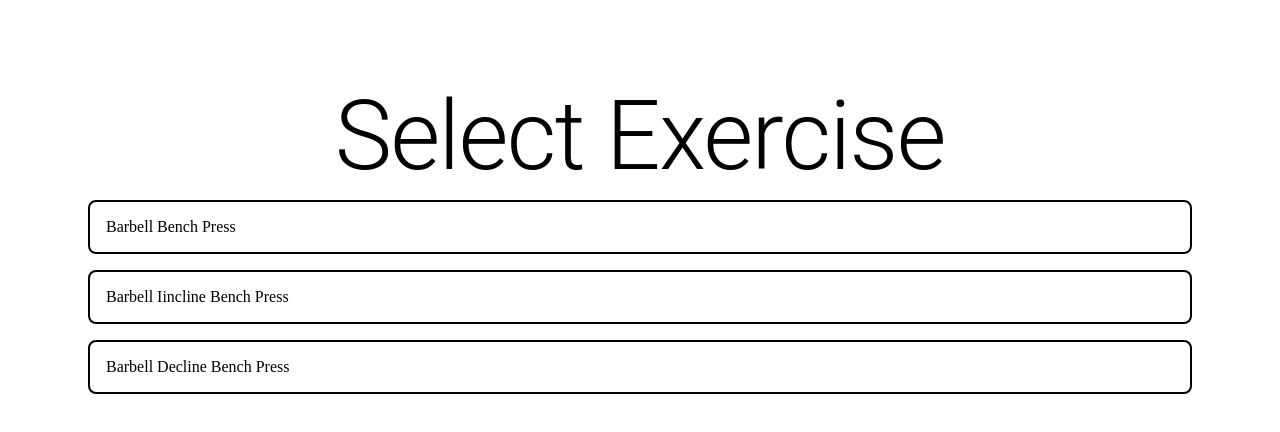
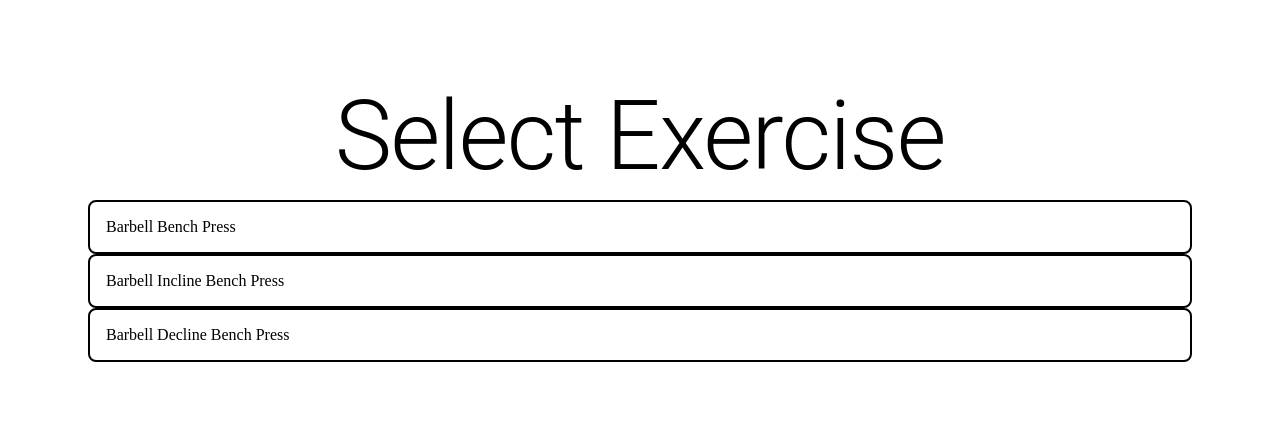
Before and after one commit to skystanoyevitch/workout-logger, a React (Vite) app in the folder workout-logger/: page /ExerciseCategories in a window 1280 px wide. Both pictures are taken after a click on the button "CHEST". Shown: the top 432 px of the page. Built offline with nearby package versions, Linux system fonts and the light colour scheme.

Commit message:
refactored list components

```diff
--- a/workout-logger/src/pages/ExerciseListPage/ExerciseList.tsx
+++ b/workout-logger/src/pages/ExerciseListPage/ExerciseList.tsx
@@ -1,6 +1,6 @@
-import { List, ListItem, ListItemButton, Typography } from "@mui/material";
+import { List, ListItemButton, Typography } from "@mui/material";
 import { Container } from "@mui/system";
-export const ExerciseList = (): JSX.Element => {
+export const ExerciseList = ({ nameOfExercise, onHandleNameClick }): JSX.Element => {
 	return (
 		<>
 			<Container sx={{ textAlign: "center", marginTop: 10 }}>
@@ -8,34 +8,20 @@ export const ExerciseList = (): JSX.Element => {
 					Select Exercise
 				</Typography>
 				<List>
+					{nameOfExercise.map((exercise, index) => (
+						// console.log(excercise);
 						<ListItemButton
 							sx={{
 								border: "2px solid black",
 								padding: 2,
 								borderRadius: 2,
 							}}
+							key={index}
+							onClick={onHandleNameClick}
 						>
-						Barbell Bench Press
+							{exercise}
 						</ListItemButton>
-					<ListItemButton
-						sx={{
-							border: "2px solid black",
-							padding: 2,
-							borderRadius: 2,
-							marginY: 2,
-						}}
-					>
-						Barbell Iincline Bench Press
-					</ListItemButton>
-					<ListItemButton
-						sx={{
-							border: "2px solid black",
-							padding: 2,
-							borderRadius: 2,
-						}}
-					>
-						Barbell Decline Bench Press
-					</ListItemButton>
+					))}
 				</List>
 			</Container>
 		</>
```
Lines whose indentation alone changed are shown as unchanged.
